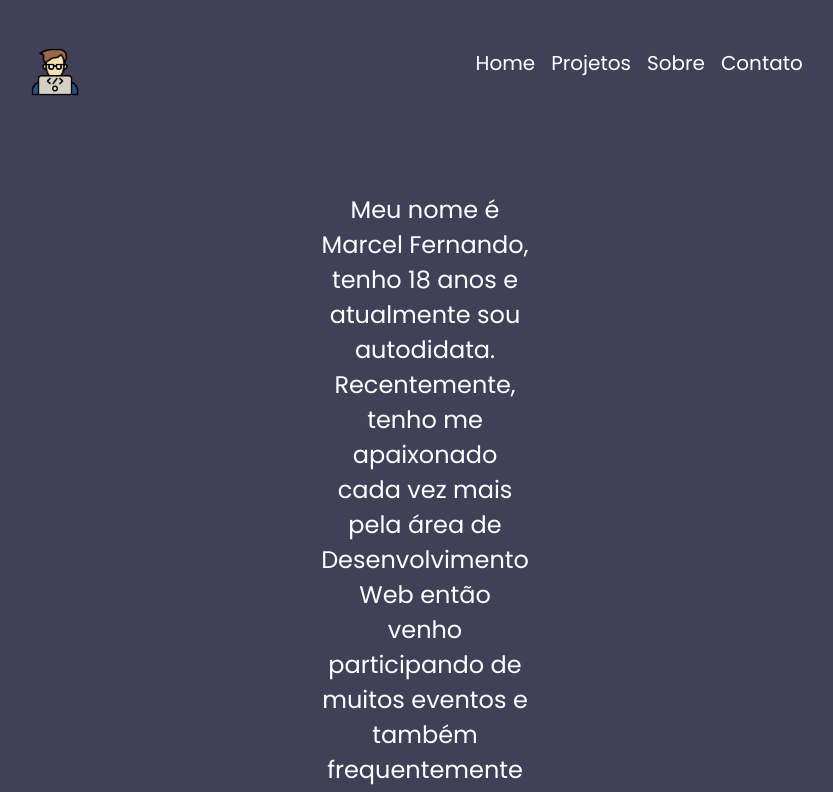
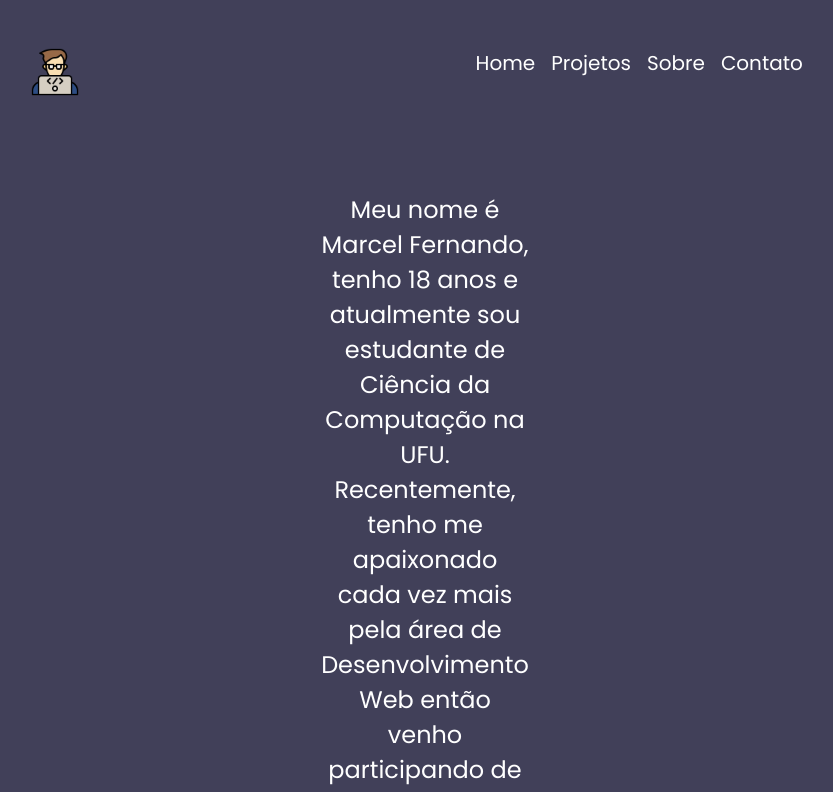
Before and after one commit to MarcelFeo/portfolio-react, a React (Create React App) app: page /about in a window 1280 px wide. Shown: the top 792 px of the page, without its empty margins (215-1048 px from the left). Built offline with nearby package versions, Linux system fonts and the light colour scheme.

Commit message:
Update index.js

```diff
--- a/src/components/About/index.js
+++ b/src/components/About/index.js
@@ -9,7 +9,7 @@ export default function About() {
   const data = new Date();
   const year = data.getFullYear();
 
-  const textAbout = `Meu nome é Marcel Fernando, tenho ${year - 2004} anos e atualmente sou autodidata. Recentemente, tenho me apaixonado cada vez mais pela área de Desenvolvimento Web então venho participando de muitos eventos e também frequentemente faço cursos novos em assuntos de programação Front-End e design UI/UX, a fim de manter-me atualizado sobre os mais recentes métodos e tecnologias disponíveis para realizar as minhas aplicações e otimizar os sistemas e trabalhos que faço parte.`
+  const textAbout = `Meu nome é Marcel Fernando, tenho ${year - 2004} anos e atualmente sou estudante de Ciência da Computação na UFU. Recentemente, tenho me apaixonado cada vez mais pela área de Desenvolvimento Web então venho participando de muitos eventos e também frequentemente faço cursos novos em assuntos de programação Front-End e design UI/UX, a fim de manter-me atualizado sobre os mais recentes métodos e tecnologias disponíveis para realizar as minhas aplicações e otimizar os sistemas e trabalhos que faço parte.`
 
    return (
     <>
```
